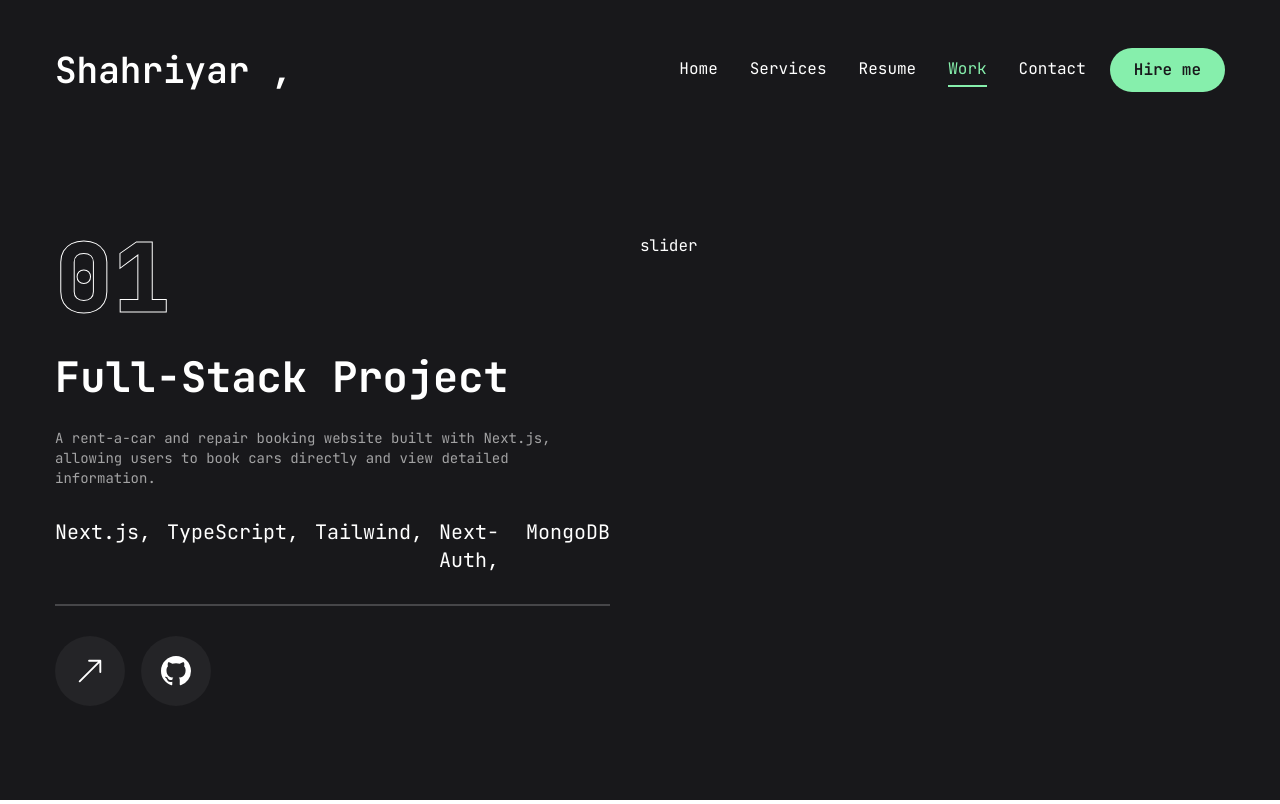
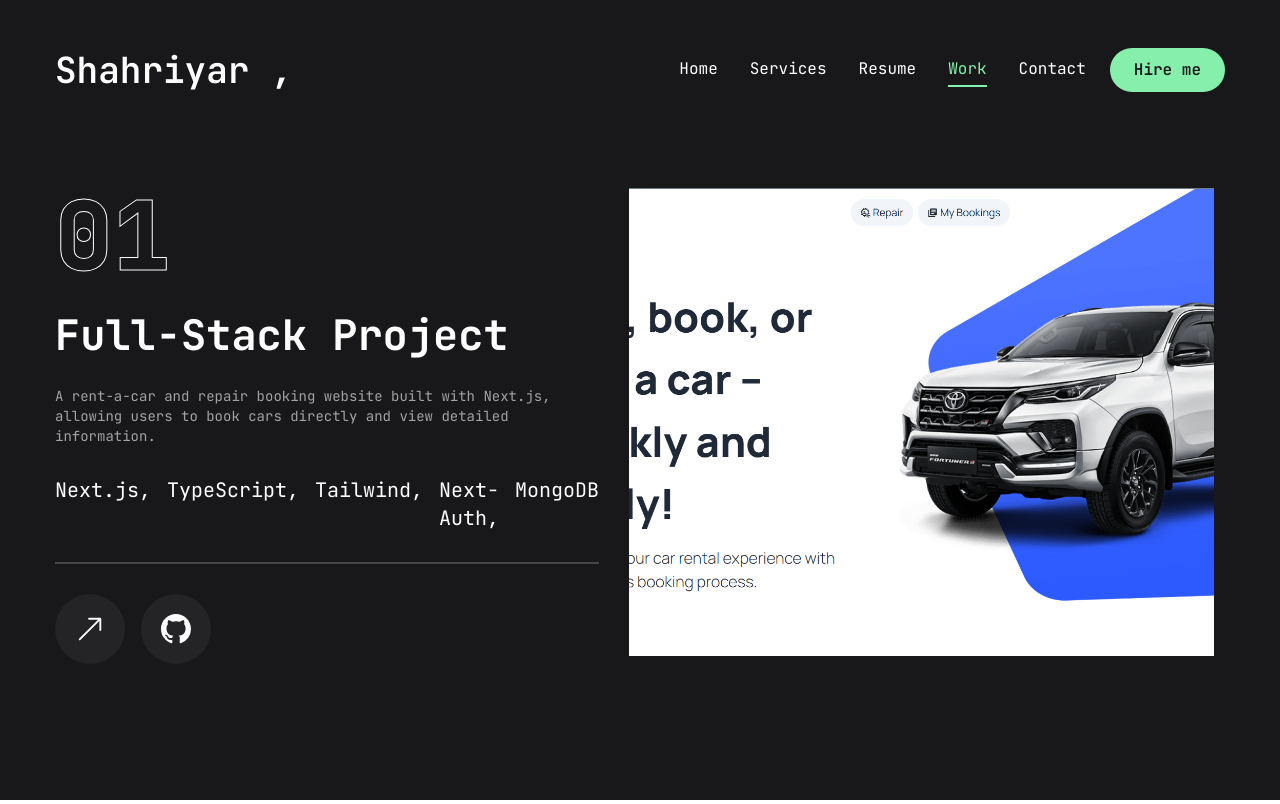
Before and after one commit to Shahriyar001/next-portfolio, a Next.js app: page /work in a window 1280 px wide. Built offline with nearby package versions, Linux system fonts and the light colour scheme.

Commit message:
added slider

```diff
--- a/app/work/page.jsx
+++ b/app/work/page.jsx
@@ -12,6 +12,7 @@ import {
 } from "@/components/ui/tooltip";
 import { motion } from "framer-motion";
 import Link from "next/link";
+import Image from "next/image";
 
 // const project = [
 //   {
@@ -91,6 +92,10 @@ const projects = [
 
 const Work = () => {
   const [project, setProject] = useState(projects[0]);
+  const handleSlideChange = (swiper) => {
+    const currentIndex = swiper.activeIndex;
+    setProject(projects[currentIndex]);
+  };
   return (
     <motion.div
       initial={{ opacity: 0 }}
@@ -100,7 +105,7 @@ const Work = () => {
       <div className="container mx-auto">
         <div className="flex flex-col xl:flex-row xl:gap-[30px]">
           <div className="w-full xl:w-[50%] xl:h-[460px] flex flex-col xl:justify-between order-2 xl:order-none ">
-            <div className="flex flex-col gap-[30px]">
+            <div className="flex flex-col gap-[30px] h-[50%]">
               {/* outline num */}
               <div className="text-8xl leading-none font-extrabold text-transparent text-outline">
                 {project.num}
@@ -150,7 +155,32 @@ const Work = () => {
               </div>
             </div>
           </div>
-          <div className="w-full xl:w-[50%]">slider</div>
+          <div className="w-full xl:w-[50%]">
+            <Swiper
+              spaceBetween={30}
+              slidesPerView={1}
+              className="xl:h-[520px] mb-12"
+              onSlideChange={handleSlideChange}
+            >
+              {projects.map((project, index) => {
+                return (
+                  <SwiperSlide key={index} className="w-full">
+                    <div className="h-[468px] relative group flex justify-center items-center bg-pink-50/20 ">
+                      <div></div>
+                      <div className="relative w-full h-full">
+                        <Image
+                          src={project.image}
+                          fill
+                          className="object-cover"
+                          alt=""
+                        />
+                      </div>
+                    </div>
+                  </SwiperSlide>
+                );
+              })}
+            </Swiper>
+          </div>
           <div>
             {/* <Link>
               <TooltipProvider>
```
